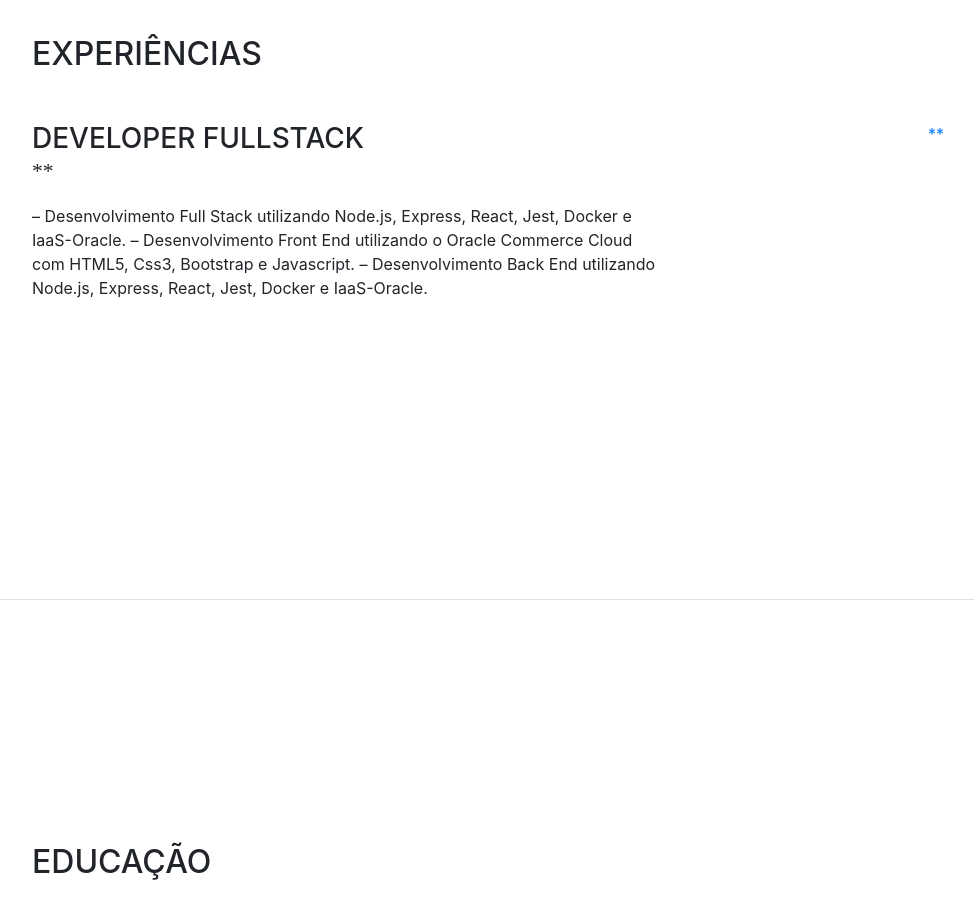
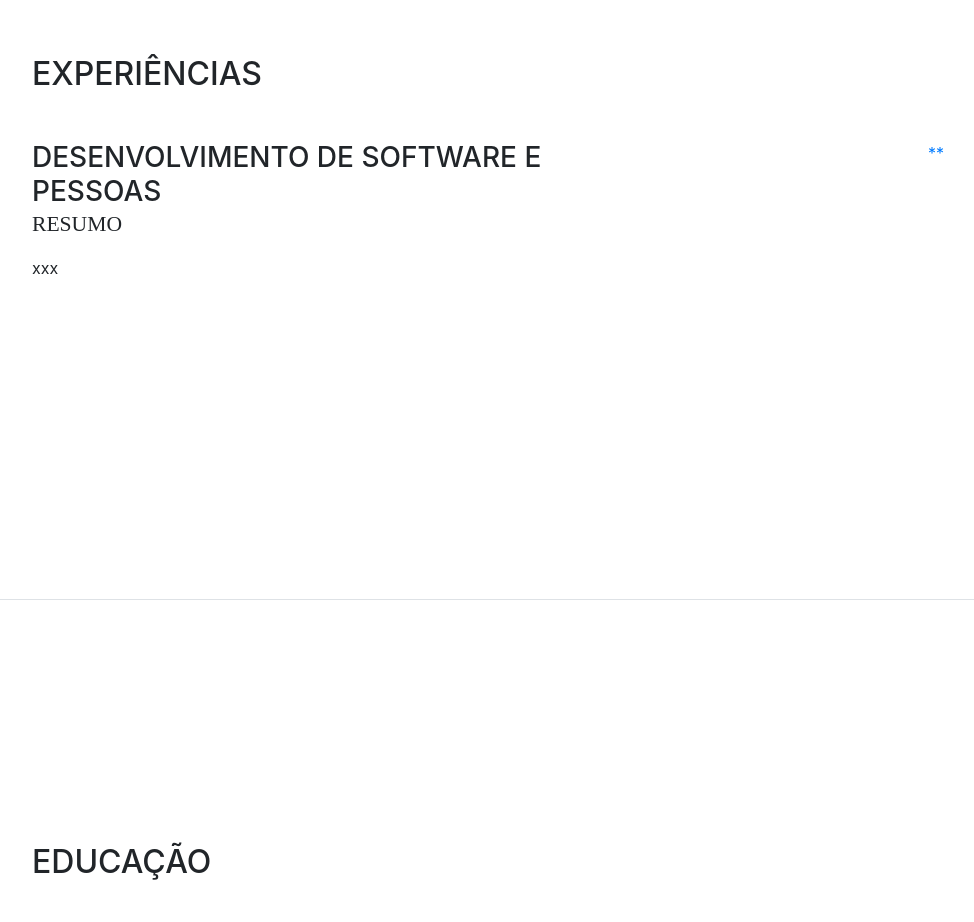
Before and after one commit to macasrenata/macasrenata.github.io, a website with bundled scripts: page index.html in a window 1280 px wide. Shown: the part 1000-1922 px from the top of the page, without its empty margins (288-1262 px from the left). Built offline with nearby package versions, Linux system fonts and the light colour scheme; a web font is replaced by a local one.

Commit message:
ajuste experiencia

```diff
--- a/index.html
+++ b/index.html
@@ -116,12 +116,10 @@
 
           <div class="resume-item d-flex flex-column flex-md-row mb-5">
             <div class="resume-content mr-auto">
-              <h3 class="mb-0">Developer FullStack</h3>
-              <div class="subheading mb-3">**</div>
+              <h3 class="mb-0">Desenvolvimento de Software e Pessoas</h3>
+              <div class="subheading mb-3">Resumo</div>
               <p>
-                  – Desenvolvimento Full Stack utilizando Node.js, Express, React, Jest, Docker e IaaS-Oracle.
-                  – Desenvolvimento Front End utilizando o Oracle Commerce Cloud com HTML5, Css3, Bootstrap e Javascript.
-                  – Desenvolvimento Back End utilizando Node.js, Express, React, Jest, Docker e IaaS-Oracle.
+                  xxx
               </p>
             </div>
             <div class="resume-date text-md-right">
```
